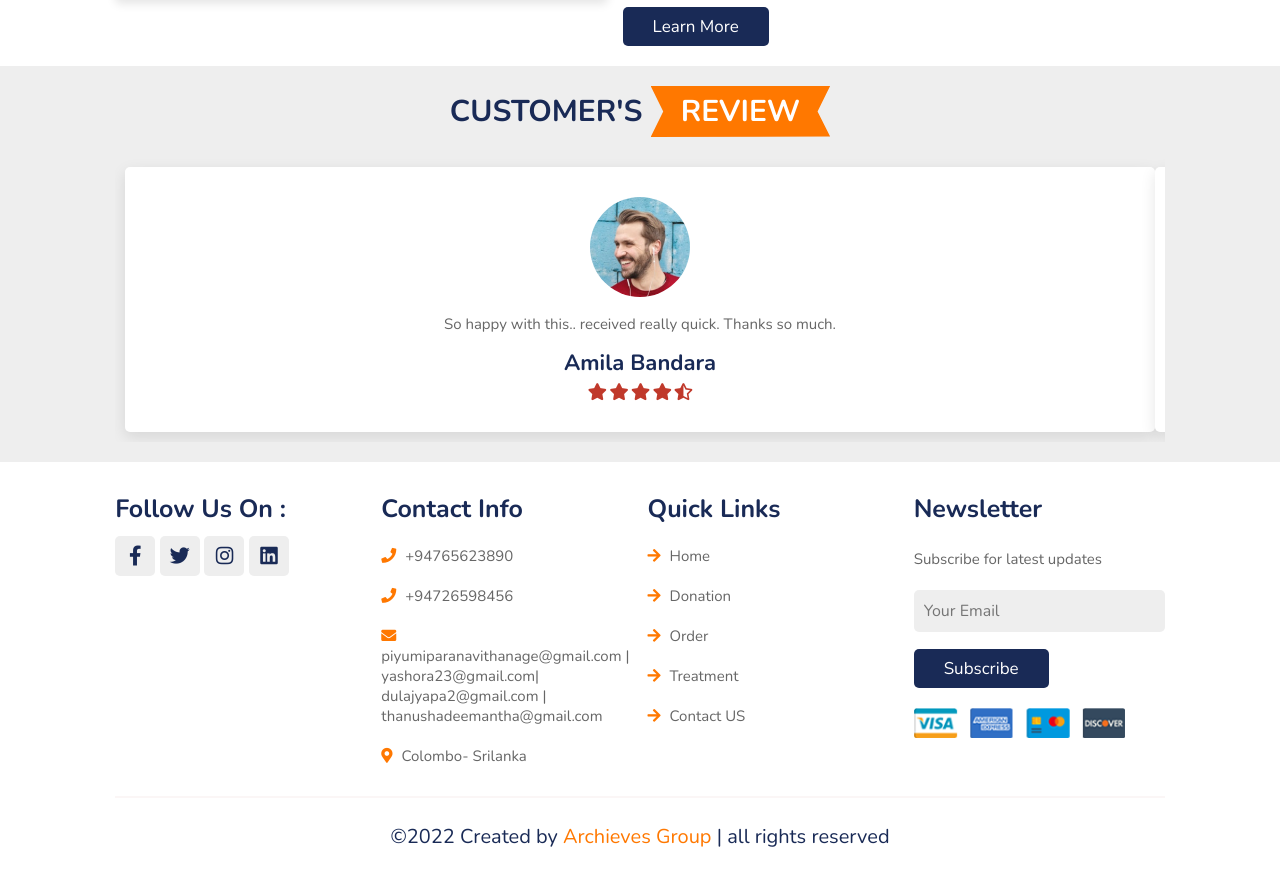
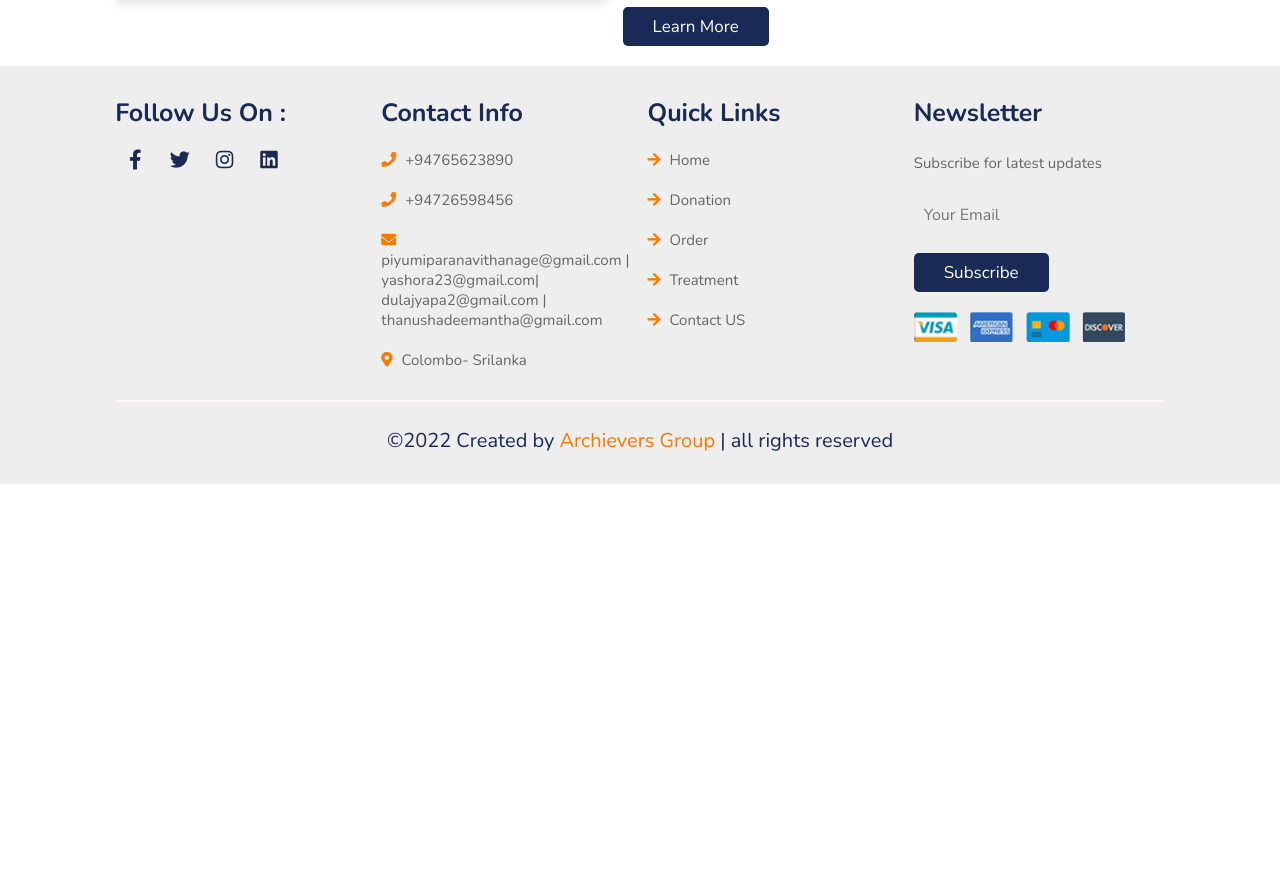
Before and after one commit to FoodDonationGallery/FoodDonate, a PHP site: page /welcome.php in a window 1280 px wide. Shown: the part 1063-1943 px from the top of the page. After the commit the page ends 1547 px from the top, so only its background shows below. Run offline with PHP 8.4, Linux system fonts and the light colour scheme; some libraries are stand-ins or nearby versions.

Commit message:
welcome page changed

```diff
--- a/welcome.php
+++ b/welcome.php
@@ -24,7 +24,7 @@
         <div class="icons">
             <i class="fas fa-search" id="search-icon"></i>
             <a href="login.php" class="fa-solid fa-user-lock"></a>
-            <!-- <a href="admin_log.php" class="fa-solid fa-user-shield"></a> -->
+
         </div>
 
     </div>
@@ -79,73 +79,6 @@
 
 </section>
 
-<!-- review section -->
-<section class="review" id="review">
-
-    <h1 class="heading"> Customer's <span>Review</span> </h1>
-
-    <div class="swiper mySwiper review-slider">
-
-        <div class="swiper-wrapper wrapper">
-
-            <div class="swiper-slide box">
-                <img src="images/pic-1.png" alt="">
-                <p>So happy with this.. received really quick. Thanks so much.</p>
-                <h3>Amila Bandara</h3>
-                <div class="stars">
-                    <i class="fas fa-star"></i>
-                    <i class="fas fa-star"></i>
-                    <i class="fas fa-star"></i>
-                    <i class="fas fa-star"></i>
-                    <i class="fas fa-star-half-alt"></i>
-                </div>
-            </div>
-
-            <div class="swiper-slide box">
-                <img src="images/pic-2.png" alt="">
-                <p> Fast delivery. Looks awesome. Would buy from seller again.</p>
-                <h3>Natasha Pathirana</h3>
-                <div class="stars">
-                    <i class="fas fa-star"></i>
-                    <i class="fas fa-star"></i>
-                    <i class="fas fa-star"></i>
-                    <i class="fas fa-star"></i>
-                    <i class="fas fa-star-half-alt"></i>
-                </div>
-            </div>
-
-            <div class="swiper-slide box">
-                <img src="images/pic-3.png" alt="">
-                <p>Great description of item. Like new. Very prompt as well.</p>
-                <h3>Naveen Perera</h3>
-                <div class="stars">
-                    <i class="fas fa-star"></i>
-                    <i class="fas fa-star"></i>
-                    <i class="fas fa-star"></i>
-                    <i class="fas fa-star"></i>
-                    <i class="fas fa-star-half-alt"></i>
-                </div>
-            </div>
-
-            <div class="swiper-slide box">
-                <img src="images/pic-4.png" alt="">
-                <p>As described, good quality, arrived quickly, recommended seller.</p>
-                <h3>Amali Gunasekara</h3>
-                <div class="stars">
-                    <i class="fas fa-star"></i>
-                    <i class="fas fa-star"></i>
-                    <i class="fas fa-star"></i>
-                    <i class="fas fa-star"></i>
-                    <i class="fas fa-star-half-alt"></i>
-                </div>
-            </div>
-
-        </div>
-        <div class="swiper-pagination"></div>
-    </div>
-
-</section>
-
 <!-- footer -->
 <section class="footer">
 
@@ -188,7 +121,7 @@
 
     </div>
 
-    <div class="credit">&copy;2022  Created by <span> Archieves Group </span> | all rights reserved </div>
+    <div class="credit">&copy;2022  Created by <span> Archievers Group </span> | all rights reserved </div>
 
     </section>
 
```
